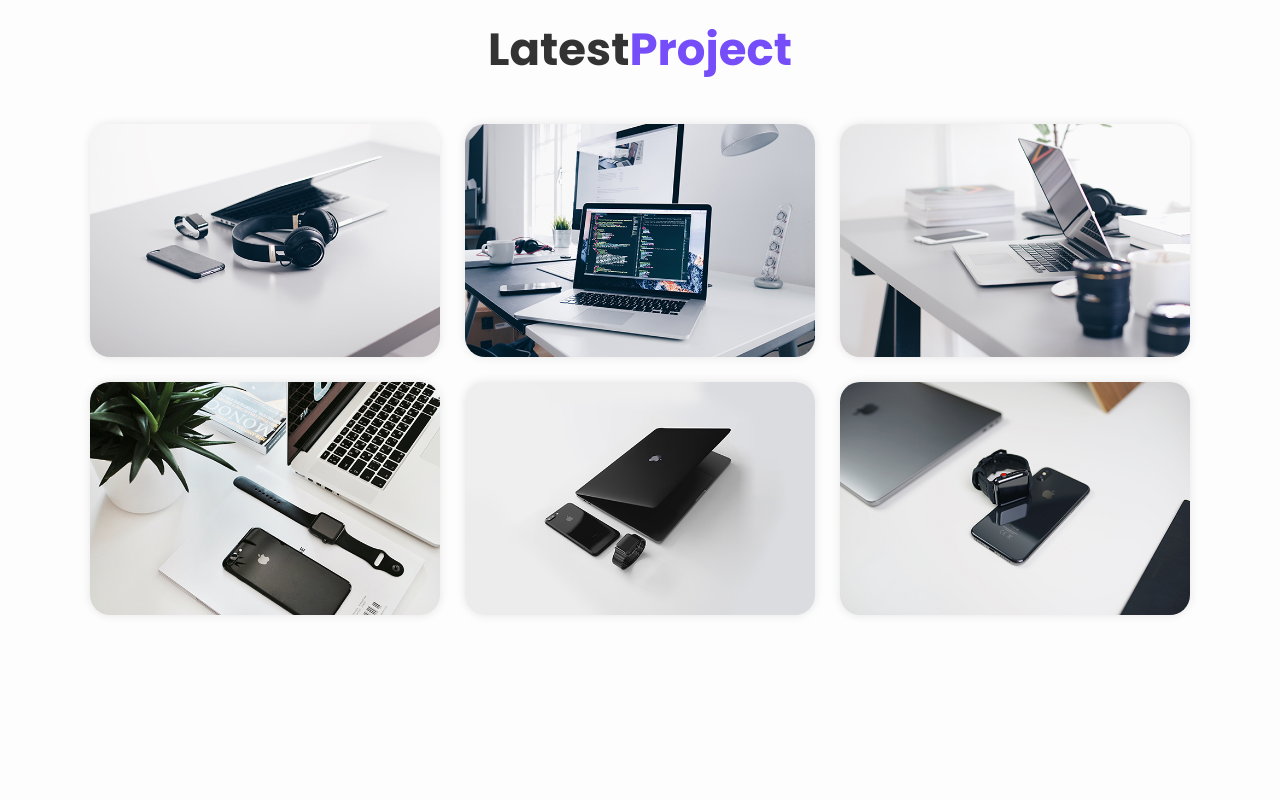
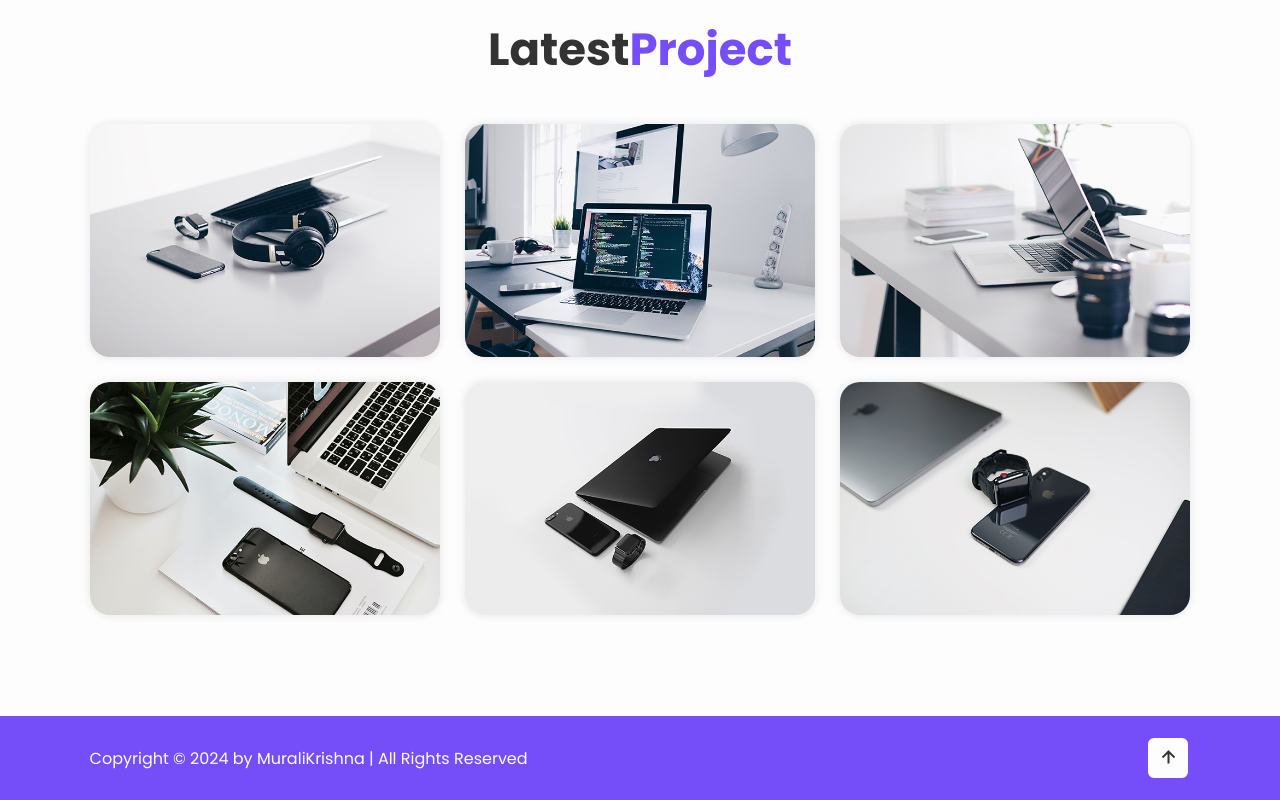
Before and after one commit to muralikrishna8055/muralikrishna8055.github.io, a plain HTML site: page index.html in a window 1280 px wide. Shown: the part 2382-3182 px from the top of the page. Before the commit the page ends 3098 px from the top, so only its background shows below. Drawn offline with nearby package versions, Linux system fonts and the light colour scheme.

Commit message:
footer created

```diff
--- a/css/style.css
+++ b/css/style.css
@@ -394,3 +394,42 @@ transition: .5 ease;
     font-size: 2rem;
     color: #333;
 }
+
+
+.footer{
+    display: flex;
+    justify-content: space-between;
+    align-items: center;
+    flex-wrap: wrap;
+    padding: 2rem 7%;
+    background: var(--main-color);
+
+
+}
+
+.footer-text{
+    font-size: 1.6rem;
+    color:var(--white-color);
+}
+
+.footer-iconTop a{
+    display: inline-flex;
+    justify-content: center;
+    align-items: center;
+    padding: .8rem;
+    background: var(--white-color);
+    border-radius: .8rem;
+    border:.2rem solid var(--main-color);
+    outline: .2rem solid transparent;
+    transition: .5s ease;
+}
+
+
+.footer-iconTop a i{
+    font-size: 2.4rem;
+    color: #333;
+}
+
+.footer-iconTop a:hover{
+    outline-color: var(--white-color);
+}
--- a/index.html
+++ b/index.html
@@ -187,12 +187,21 @@
                 <a href=""><i class="bx bx-link-external"></i></a>
             </div>
         </div>
-
-
     </div>
    </section>
 
     <!-- footer design -->
+
+<footer class="footer">
+    <div class="footer-text">
+        <p>Copyright &copy 2024 by MuraliKrishna | All Rights Reserved</p>
+    </div>
+    <div class="footer-iconTop">
+        <a href="#home" class="" ><i class="bx  bx-up-arrow-alt"></i></a>
+    </div>
+</footer>
+
+
 
 
     <!-- scroll reveal -->
--- a/js/script.js
+++ b/js/script.js
@@ -7,8 +7,23 @@ let navbar = document.querySelector('.navbar');
 let sections = document.querySelectorAll('section');
 let navLinks = document.querySelectorAll('header nav a');
 
+
+
 window.onscroll = () => {
 
+sections.forEach(sec => {
+    let top=window.scrollY;
+    let offset= sec.offsetTop - 150;
+    let height =sec.offsetHeight;
+    let id= sec.getAttribute('id');
+
+    if( top>= offset && top <offset + height){
+        navLinks.forEach(links=>{
+         links.classList.remove('active');
+         document.querySelector('header nav a[href*='+id+']').classList.add('active');
+        });
+    };
+});
 
     /*========== sticky navbar ==========*/
 let header=document.querySelector('.header');
```
